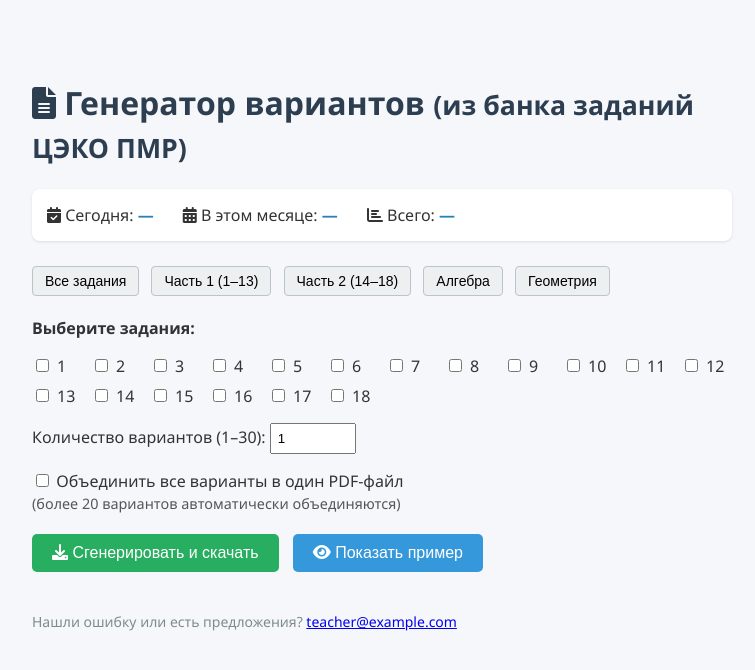
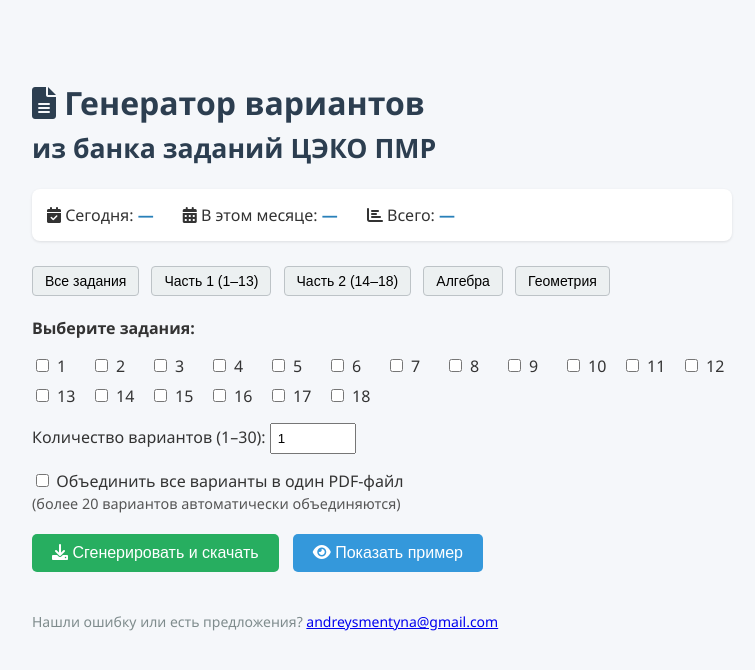
Before and after one commit to andreysmentyna/exam9-generator-clean, a Flask app: page / in a window 1280 px wide. Shown: the top 670 px of the page, without its empty margins (258-1013 px from the left). Run offline with Flask 3, Linux system fonts and the light colour scheme; data that the repository does not hold is empty; parts of the project's set-up code (start-up, migrations or seed data) failed here and were passed over.

Commit message:
Перенос подзаголовка и добавление email

```diff
--- a/templates/index.html
+++ b/templates/index.html
@@ -73,7 +73,8 @@
     </style>
 </head>
 <body>
-    <h1><i class="fas fa-file-alt"></i> Генератор вариантов <small>(из банка заданий ЦЭКО ПМР)</small></h1>
+    <h1><i class="fas fa-file-alt"></i> Генератор вариантов<br>
+<small>из банка заданий ЦЭКО ПМР</small></h1>
 
     <div class="stats">
         <div class="stat-item"><i class="fas fa-calendar-check"></i> Сегодня: <span>{{ stats.today }}</span></div>
@@ -127,7 +128,7 @@
     </form>
 
     <div class="feedback">
-        <p>Нашли ошибку или есть предложения? <a href="mailto:teacher@example.com">teacher@example.com</a></p>
+        <p>Нашли ошибку или есть предложения? <a href="mailto:andreysmentyna@gmail.com">andreysmentyna@gmail.com</a>
     </div>
 
     <script>
```
